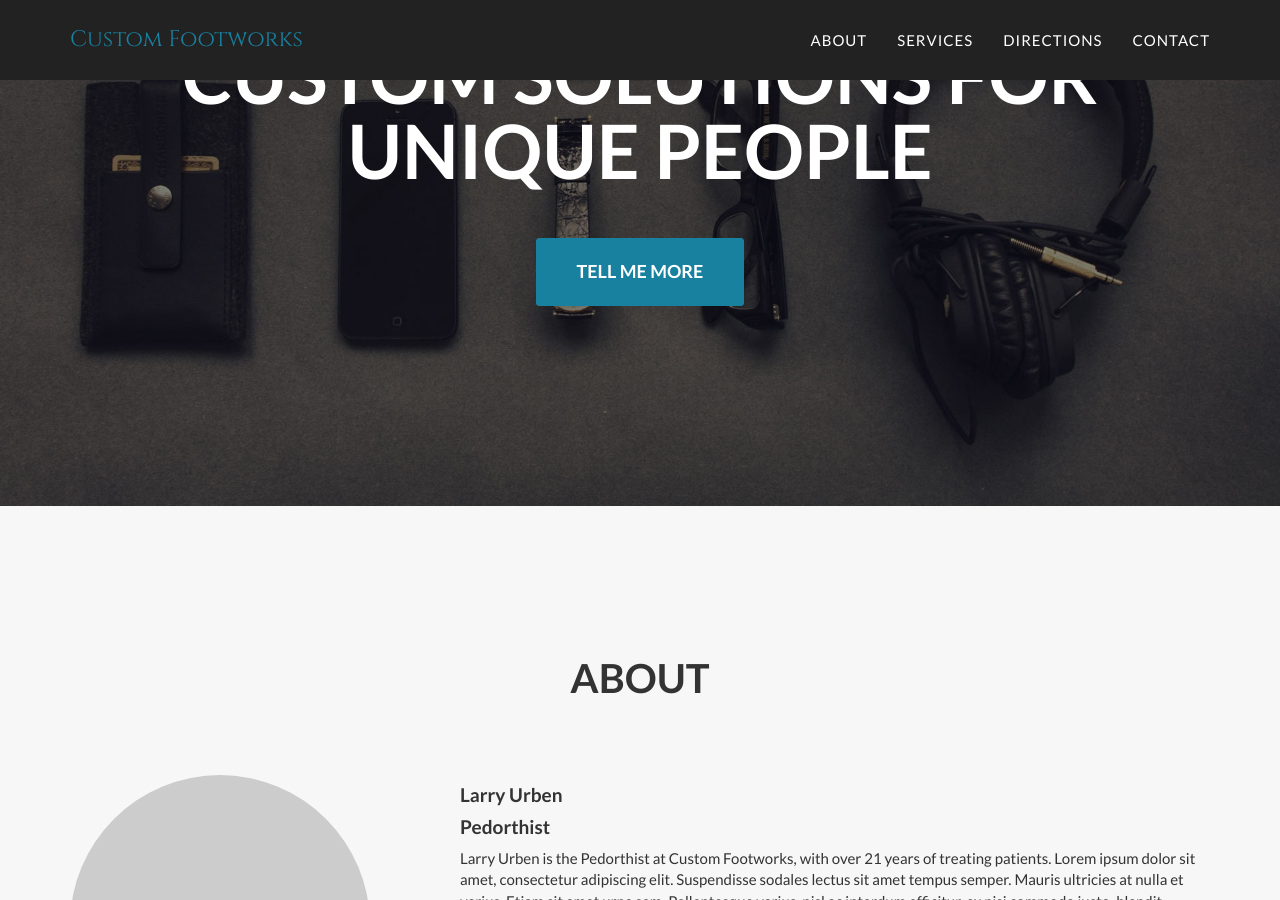
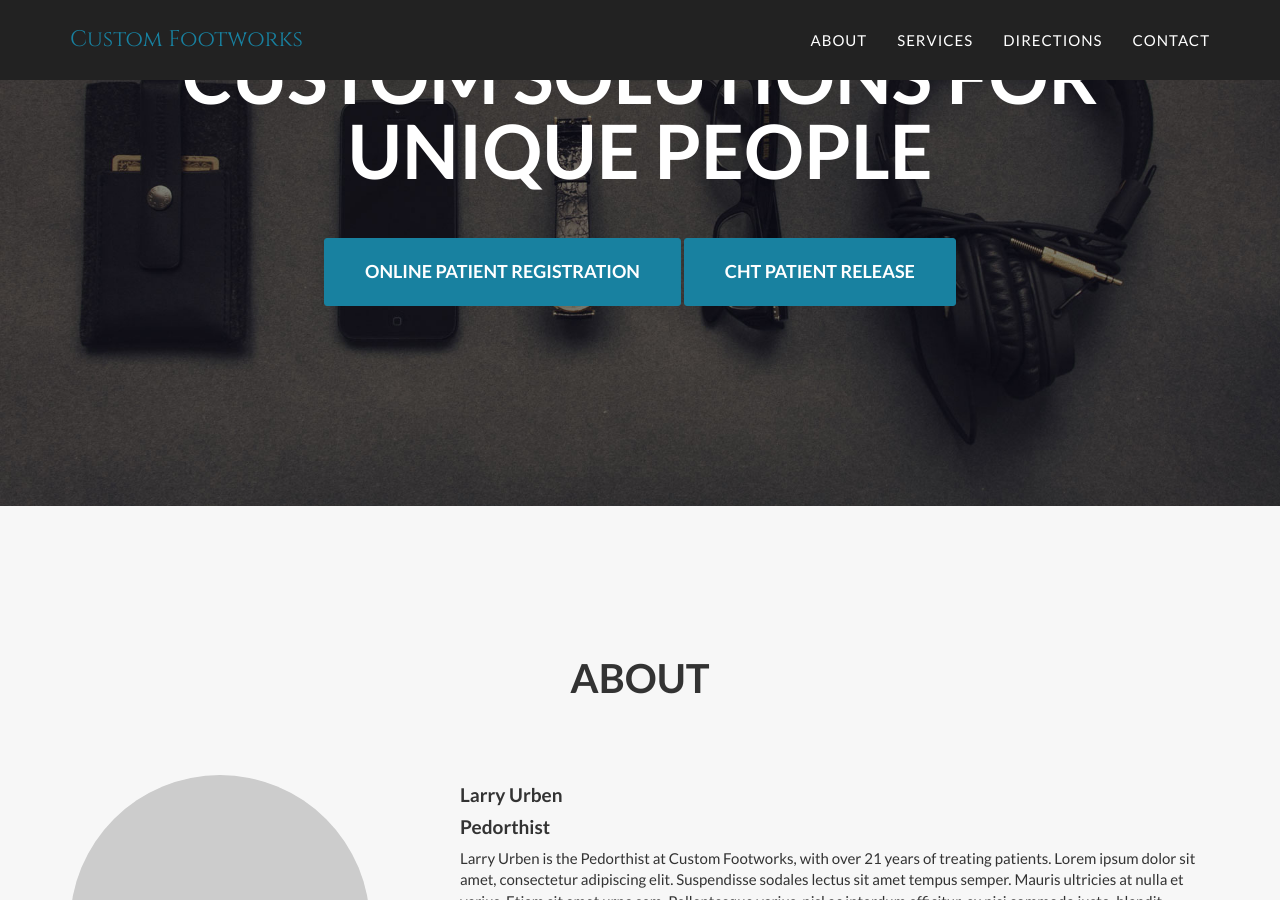
Before and after one commit to zackurben/customfootworks, a Jekyll site: the page built from index.html, in a window 1280 px wide and 900 px high, scrolled down 327 px. Built offline with Jekyll 4.4.1, drawn with Linux system fonts in a browser that asks for light colours.

Commit message:
Updating Header.

```diff
--- a/_includes/header.html
+++ b/_includes/header.html
@@ -43,7 +43,13 @@
             <div class="intro-text">
                 <div class="intro-lead-in">Welcome To Custom Footworks!</div>
                 <div class="intro-heading">Custom solutions for unique people</div>
-                <a href="#services" class="page-scroll btn btn-xl">Tell Me More</a>
+                <a href="https://www.mychirotouch.com/patientintake/?clientid=CFP0001" class="btn btn-xl" target="_blank">
+                    Online Patient Registration
+                </a>
+                <a href="cht_release.pdf" class="btn btn-xl" target="_blank">
+                    CHT Patient Release
+                </a>
+                <!-- <a href="#services" class="page-scroll btn btn-xl">Tell Me More</a> -->
             </div>
         </div>
     </header>
--- a/_layouts/default.html
+++ b/_layouts/default.html
@@ -1,11 +1,7 @@
 <!DOCTYPE html>
 <html>
-
   {% include head.html %}
-
-
     <body id="page-top" class="index">
-
     {% include header.html %}
     {% include about.html %}
     {% include services.html %}
@@ -13,6 +9,5 @@
     {% include contact.html %}
     {% include footer.html %}
     {% include js.html %}
-
     </body>
 </html>
```
